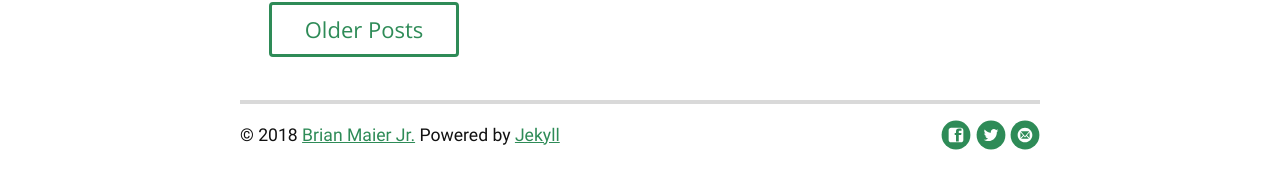
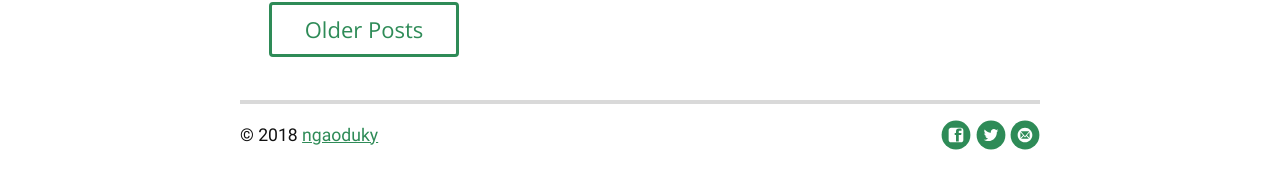
Before and after one commit to dendosg/note, a Jekyll site: the page built from index.html, in a window 1280 px wide. Shown: the part 1999-2187 px from the top of the page. Built offline with Jekyll 4.4.1, drawn with Linux system fonts in a browser that asks for light colours; nearby versions of some CDN libraries; the list of posts is cut into pages by our own code.

Commit message:
Update footer.html

```diff
--- a/_includes/footer.html
+++ b/_includes/footer.html
@@ -1,6 +1,6 @@
 <div class="footer">
    <div class="container">
-      <p class="copy">&copy; {{ site.time | date: '%Y' }} <a href="http://brianmaierjr.com">Brian Maier Jr.</a> Powered by <a href="http://jekyllrb.com">Jekyll</a></p>
+      <p class="copy">&copy; {{ site.time | date: '%Y' }} <a href="https://ngaoduky.com">ngaoduky</a></p>
 
       <div class="footer-links">
          <ul class="noList">
```
